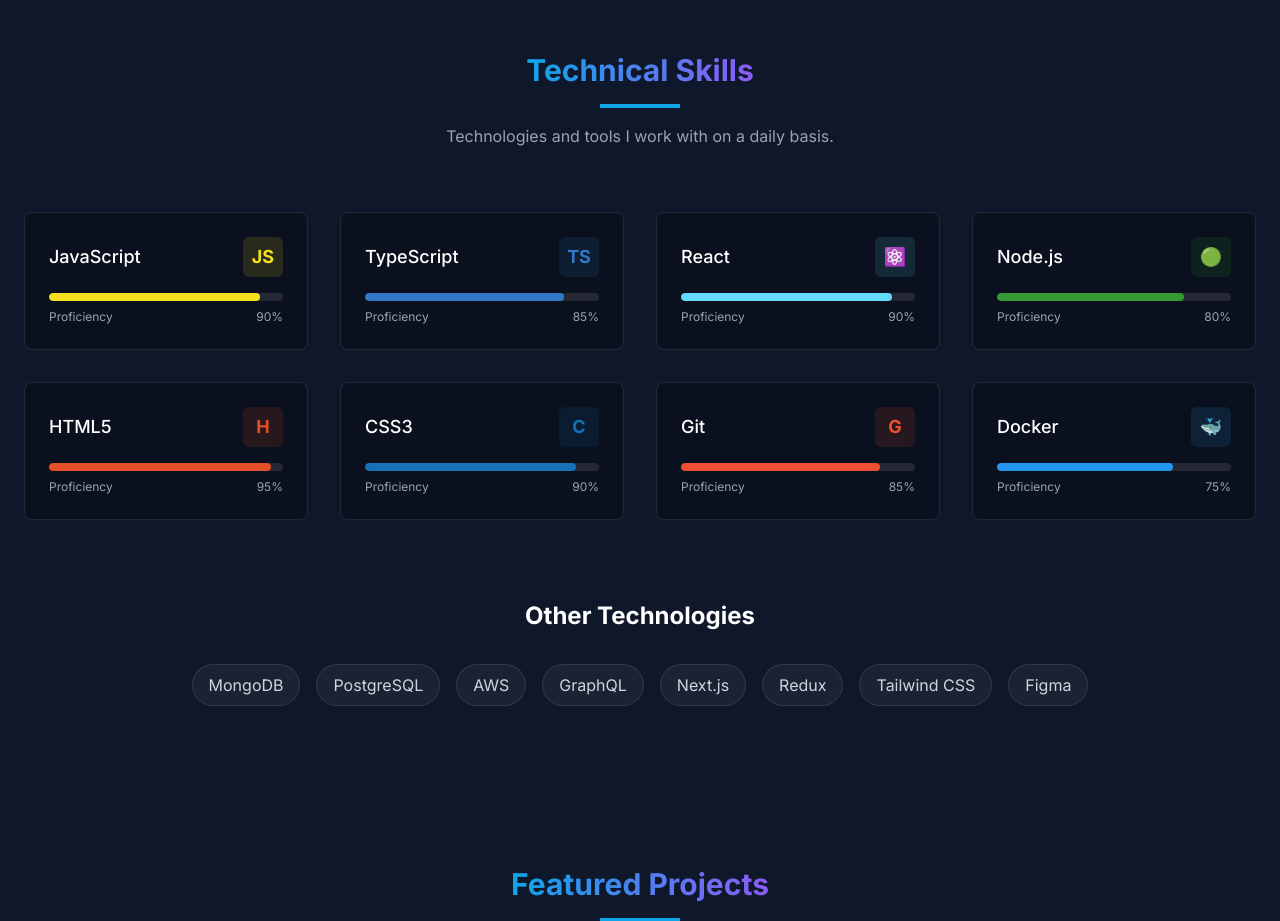
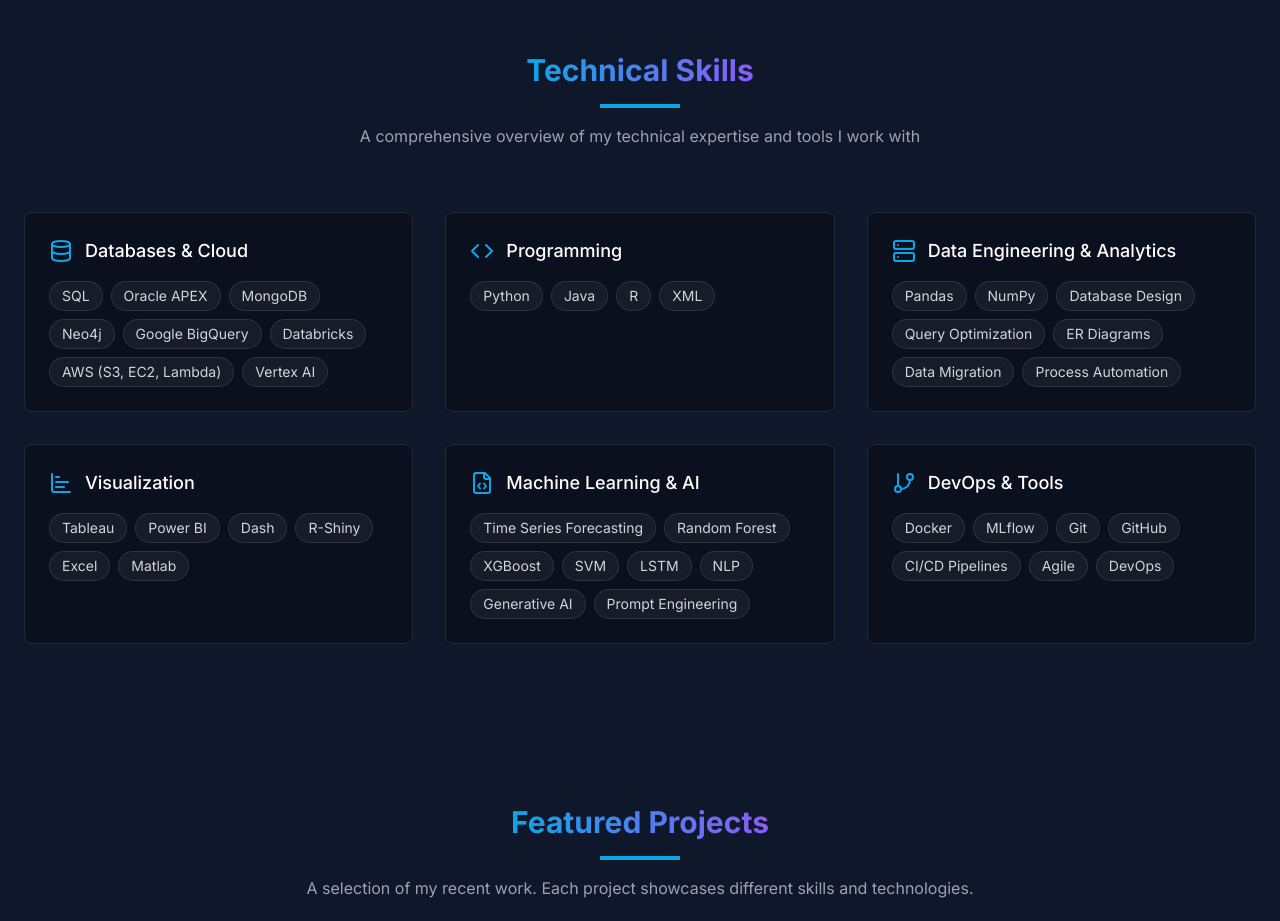
Before and after one commit to YSP17/CodeQuantum, a React (Vite) app: page / in a window 1280 px wide. Shown: the part 2200-3121 px from the top of the page. Built offline with nearby package versions, Linux system fonts and the light colour scheme.

Commit message:
Add technical skills section

```diff
--- a/src/components/SkillsSection.tsx
+++ b/src/components/SkillsSection.tsx
@@ -2,24 +2,92 @@
 import React from "react";
 import { cn } from "@/lib/utils";
 import { AnimateOnScroll } from "./AnimateOnScroll";
+import { Database, Code, Cloud, ChartBar, FileCode, GitBranch, Server } from "lucide-react";
 
-interface TechSkill {
-  name: string;
-  icon: string;
-  color: string;
-  proficiency: number; // 0-100
+interface SkillCategory {
+  title: string;
+  icon: React.ComponentType;
+  skills: string[];
 }
 
 export function SkillsSection() {
-  const skills: TechSkill[] = [
-    { name: "JavaScript", icon: "JS", color: "#f7df1e", proficiency: 90 },
-    { name: "TypeScript", icon: "TS", color: "#3178c6", proficiency: 85 },
-    { name: "React", icon: "⚛️", color: "#61dafb", proficiency: 90 },
-    { name: "Node.js", icon: "🟢", color: "#339933", proficiency: 80 },
-    { name: "HTML5", icon: "H", color: "#e34f26", proficiency: 95 },
-    { name: "CSS3", icon: "C", color: "#1572b6", proficiency: 90 },
-    { name: "Git", icon: "G", color: "#f05032", proficiency: 85 },
-    { name: "Docker", icon: "🐳", color: "#2496ed", proficiency: 75 },
+  const skillCategories: SkillCategory[] = [
+    {
+      title: "Databases & Cloud",
+      icon: Database,
+      skills: [
+        "SQL",
+        "Oracle APEX",
+        "MongoDB",
+        "Neo4j",
+        "Google BigQuery",
+        "Databricks",
+        "AWS (S3, EC2, Lambda)",
+        "Vertex AI"
+      ]
+    },
+    {
+      title: "Programming",
+      icon: Code,
+      skills: [
+        "Python",
+        "Java",
+        "R",
+        "XML"
+      ]
+    },
+    {
+      title: "Data Engineering & Analytics",
+      icon: Server,
+      skills: [
+        "Pandas",
+        "NumPy",
+        "Database Design",
+        "Query Optimization",
+        "ER Diagrams",
+        "Data Migration",
+        "Process Automation"
+      ]
+    },
+    {
+      title: "Visualization",
+      icon: ChartBar,
+      skills: [
+        "Tableau",
+        "Power BI",
+        "Dash",
+        "R-Shiny",
+        "Excel",
+        "Matlab"
+      ]
+    },
+    {
+      title: "Machine Learning & AI",
+      icon: FileCode,
+      skills: [
+        "Time Series Forecasting",
+        "Random Forest",
+        "XGBoost",
+        "SVM",
+        "LSTM",
+        "NLP",
+        "Generative AI",
+        "Prompt Engineering"
+      ]
+    },
+    {
+      title: "DevOps & Tools",
+      icon: GitBranch,
+      skills: [
+        "Docker",
+        "MLflow",
+        "Git",
+        "GitHub",
+        "CI/CD Pipelines",
+        "Agile",
+        "DevOps"
+      ]
+    }
   ];
 
   return (
@@ -29,71 +97,37 @@ export function SkillsSection() {
           <h2 className="text-3xl font-bold gradient-text inline-block mb-4">Technical Skills</h2>
           <div className="h-1 w-20 bg-tech-blue mx-auto"></div>
           <p className="text-gray-400 max-w-2xl mx-auto mt-4">
-            Technologies and tools I work with on a daily basis.
+            A comprehensive overview of my technical expertise and tools I work with
           </p>
         </div>
 
-        <div className="grid grid-cols-2 md:grid-cols-4 gap-8">
-          {skills.map((skill, index) => (
-            <AnimateOnScroll key={skill.name} delay={index * 100}>
-              <SkillCard skill={skill} />
+        <div className="grid grid-cols-1 md:grid-cols-2 lg:grid-cols-3 gap-8">
+          {skillCategories.map((category, categoryIndex) => (
+            <AnimateOnScroll
+              key={category.title}
+              delay={categoryIndex * 100}
+              className="h-full"
+            >
+              <div className="glassmorphism rounded-lg p-6 h-full transition-all duration-300 hover:border-tech-blue">
+                <div className="flex items-center gap-3 mb-4">
+                  <category.icon className="w-6 h-6 text-tech-blue" />
+                  <h3 className="text-lg font-medium text-white">{category.title}</h3>
+                </div>
+                <div className="flex flex-wrap gap-2">
+                  {category.skills.map((skill) => (
+                    <span
+                      key={skill}
+                      className="px-3 py-1 text-sm bg-white/5 border border-white/10 rounded-full text-gray-300 hover:bg-white/10 transition-colors"
+                    >
+                      {skill}
+                    </span>
+                  ))}
+                </div>
+              </div>
             </AnimateOnScroll>
           ))}
-        </div>
-
-        <div className="mt-20">
-          <h3 className="text-2xl font-bold text-center text-white mb-8">Other Technologies</h3>
-          <div className="flex flex-wrap justify-center gap-4">
-            {["MongoDB", "PostgreSQL", "AWS", "GraphQL", "Next.js", "Redux", "Tailwind CSS", "Figma"].map((tech) => (
-              <span
-                key={tech}
-                className="px-4 py-2 rounded-full bg-white/5 border border-white/10 text-gray-300"
-              >
-                {tech}
-              </span>
-            ))}
-          </div>
         </div>
       </div>
     </section>
   );
 }
-
-interface SkillCardProps {
-  skill: TechSkill;
-}
-
-function SkillCard({ skill }: SkillCardProps) {
-  return (
-    <div className="glassmorphism rounded-lg p-6 transform transition-all duration-300 hover:-translate-y-1 hover:border-glow">
-      <div className="flex items-center justify-between mb-4">
-        <h3 className="text-lg font-medium text-white">{skill.name}</h3>
-        <div
-          className="flex items-center justify-center h-10 w-10 rounded-md"
-          style={{ backgroundColor: `${skill.color}20` }}
-        >
-          <span
-            className="text-lg font-bold"
-            style={{ color: skill.color }}
-          >
-            {skill.icon}
-          </span>
-        </div>
-      </div>
-
-      <div className="h-2 bg-white/10 rounded-full overflow-hidden">
-        <div
-          className="h-full rounded-full"
-          style={{
-            width: `${skill.proficiency}%`,
-            backgroundColor: skill.color,
-          }}
-        ></div>
-      </div>
-      <div className="flex justify-between mt-2 text-xs text-gray-400">
-        <span>Proficiency</span>
-        <span>{skill.proficiency}%</span>
-      </div>
-    </div>
-  );
-}
```
